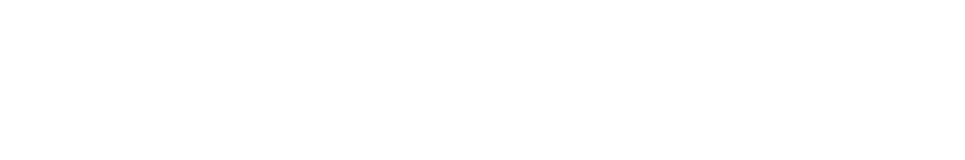
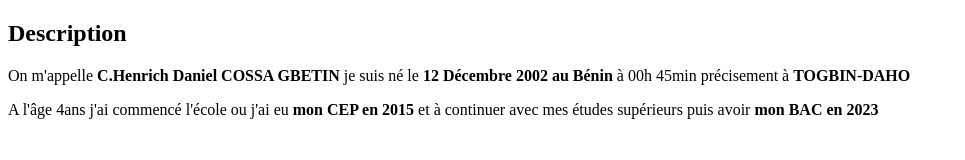
Before and after one commit to danielcossagbetin-ui/git-mon-cv, a plain HTML site: page index.html in a window 1280 px wide. Shown: the whole page, without its empty margins (0-965 px from the left). Drawn offline with Linux system fonts and the light colour scheme.

Commit message:
mise en place de la section description

```diff
--- a/index.html
+++ b/index.html
@@ -7,6 +7,9 @@
     <title>Document</title>
 </head>
 <body>
+<h2>Description</h2>
+    <p>On m'appelle <strong><b>C.Henrich Daniel COSSA GBETIN </b>  </strong>je suis né le <strong> 12 Décembre 2002 au Bénin </strong> à 00h 45min précisement à <strong> TOGBIN-DAHO</strong></p>
+    <p>A l'âge 4ans j'ai commencé l'école ou j'ai eu  <strong>mon CEP en 2015 </strong>et à continuer avec mes études supérieurs puis avoir <strong>mon BAC en 2023</strong></p>
 
 </body>
 </html>
```
